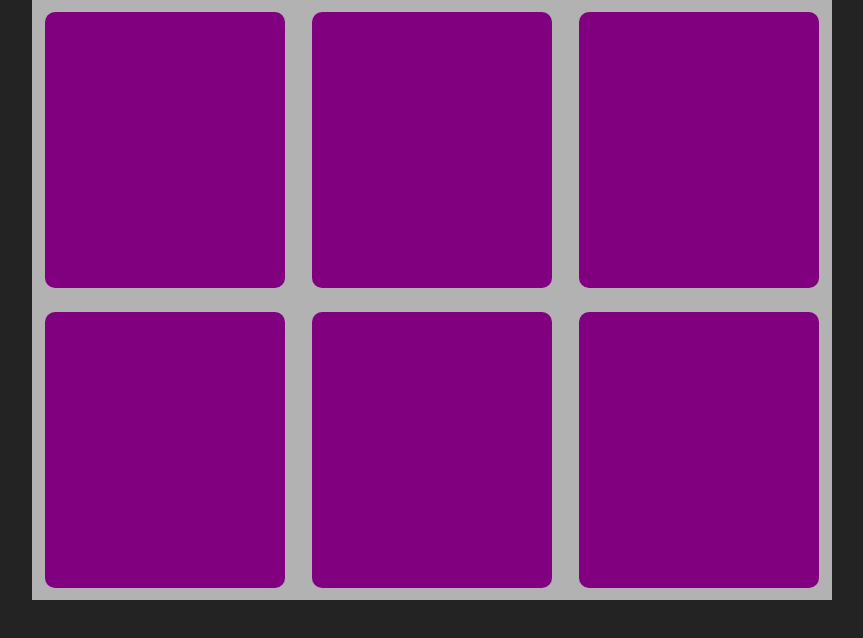
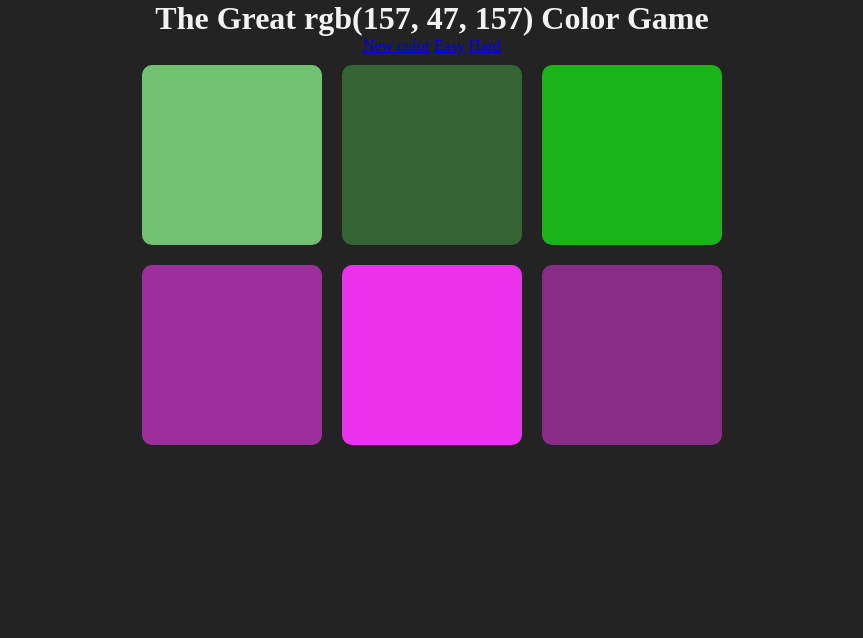
Before and after one commit to leamsigc/new, a plain HTML site: page colt-steel -Udemy/GuessingGame/index.html in a window 1280 px wide. Shown: the whole page, without its empty margins (208-1071 px from the left). Drawn offline with Linux system fonts and the light colour scheme.

Commit message:
change background h1 background color ,compare the anwer whit the correct color

```diff
--- a/colt-steel -Udemy/GuessingGame/css/main.sass
+++ b/colt-steel -Udemy/GuessingGame/css/main.sass
@@ -5,24 +5,24 @@
 
 body
     background: #232323
+    color: #f2f2f2
+    text-align: center
 // CONTAINER CSS =======
 .container
-    max-width: 800px
-    min-height: 600px
-    background: #b2b2b2
+    max-width: 600px
+    min-height: 400px
     margin-left: auto
     margin-right: auto
     // display
     display: flex
     flex-wrap: wrap
     justify-content: space-around
-
 // square css ======
 .square
     width: 30%
     background: purple
     border-radius: 10px
-    margin: 1.5%
+    margin: 10px
 
 // .square:nth-child(4),.square:nth-child(5),.square:nth-child(6)
 //     margin-top: 20px
--- a/colt-steel -Udemy/GuessingGame/index.html
+++ b/colt-steel -Udemy/GuessingGame/index.html
@@ -9,6 +9,15 @@
     <link rel="stylesheet" href="css/main.css">
 </head>
 <body>
+    <!-- tittle -->
+    <h1>The Great <span id="colorDisplay"></span> Color Game</h1>
+    <!-- nav bar -->
+    <nav>
+        <a href="#">New color</a>
+        <span id="message"></span>
+        <a href="#">Easy</a>
+        <a href="#">Hard</a>
+    </nav>
     <!-- main container  -->
     <div class="container">
         <div class="square"></div>
--- a/colt-steel -Udemy/GuessingGame/js/main.js
+++ b/colt-steel -Udemy/GuessingGame/js/main.js
@@ -0,0 +1,58 @@
+const colors = generateRandomColors(6);
+// select all que squares ;
+const squares = document.querySelectorAll('.square');
+//pickColor
+const pickColor = pickColorFun();
+// display color;
+const colorDisplay = document.getElementById('colorDisplay');
+//display color picket
+colorDisplay.textContent = pickColor;
+// display message
+const message = document.getElementById('message');
+//h1
+const h1 = document.querySelector('h1');
+// loop to all the squares ;
+squares.forEach(function (item, i) {
+    //add initial colors;
+    item.style.backgroundColor = colors[i];
+    //add click listener for the squares
+    item.addEventListener('click', function () {
+        console.log(pickColor);
+        //grab color of the square clicked;
+        const currentColor = this.style.backgroundColor;
+        console.log(currentColor);
+        //compare color to colorPicked
+        if (currentColor === pickColor) {
+            message.textContent = 'CORRECT';
+            changeColors(pickColor);
+        } else {
+            this.style.backgroundColor = '#232323';
+            message.textContent = 'Try Again';
+        }
+    });
+});
+
+
+// change color to all the squares if correct
+function changeColors(color) {
+    h1.style.backgroundColor = color;
+    squares.forEach(function (item) {
+        item.style.backgroundColor = color;
+    });
+}
+// pick color function
+function pickColorFun() {
+    const random = Math.floor(Math.random() * colors.length);
+    return colors[random];
+}
+// Generate Random colors function;
+function generateRandomColors(num) {
+    const arr =[];
+    for(let i = 0 ;i<num;i++){
+        let r =Math.floor(Math.random() * 256);
+        let g = Math.floor(Math.random() * 256);
+        let b = Math.floor(Math.random() * 256);
+        arr.push(`rgb(${r}, ${g}, ${r})`);
+    }
+    return arr;
+}
```
Also changed, not shown: colt-steel -Udemy/GuessingGame/css/main.css, 1 other file.
